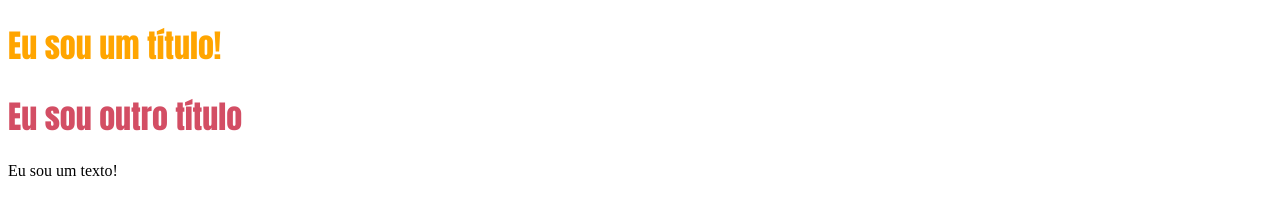
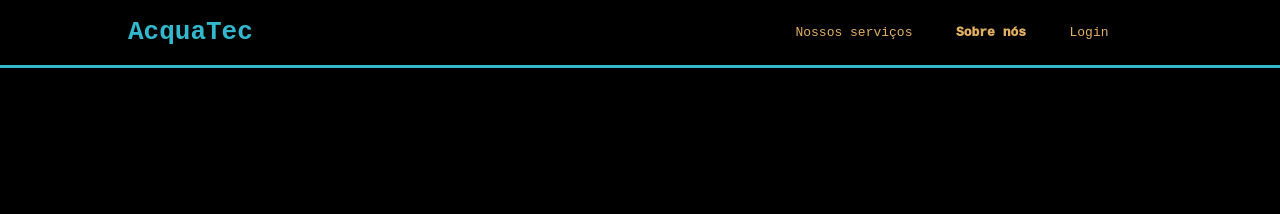
Before and after one commit to MariaEduardaRufino/Repositorio_PI, a plain HTML site: page index.html in a window 1280 px wide. Drawn offline with Linux system fonts and the light colour scheme.

Commit message:
criando header do meu primeiro site institucional

```diff
--- a/estilo.css
+++ b/estilo.css
@@ -1,10 +1,31 @@
-.classe1{
-    color: orange;
-    font-weight: 800;
-    font-family: Impact, Haettenschweiler, 'Arial Narrow Bold', sans-serif;
+.header{
+    color :#32b9cd;
+    border-bottom: 3px solid #32b9cd;
 }
-.classe2{
-    color: rgb(211, 78, 100);
-    font-weight: 800;
-    font-family: Impact, Haettenschweiler, 'Arial Narrow Bold', sans-serif;
+body {
+    margin:0;
+    background-color: black;
+    font-family: monospace;
 }
+
+.container {
+    width: 80%;
+    margin: auto;
+}
+.header .container{
+    display:flex;
+    justify-content: space-between;
+}
+.navbar {
+    display: flex;
+    list-style: none;
+    justify-content: space-evenly;
+    padding: 0;
+    width: 400px;
+    align-items: center;
+    color: #e3b062;
+}
+
+.agora{
+    font-weight: 1000;
+}
--- a/index.html
+++ b/index.html
@@ -5,15 +5,21 @@
     <meta charset="UTF-8">
     <meta http-equiv="X-UA-Compatible" content="IE=edge">
     <meta name="viewport" content="width=device-width, initial-scale=1.0">
-    <title>Projeto PI</title>
+    <title>Acquatec</title>
     <link rel="stylesheet" href="estilo.css">
 </head>
 
 <body>
-
-    <h1 class="classe1">Eu sou um título!</h1>
-    <h1 class="classe2">Eu sou outro título</h1>
-    <p> Eu sou um texto!</p>
+    <div class="header">
+        <div class="container">
+            <h1>AcquaTec</h1>
+            <ul class="navbar">
+                <li>Nossos serviços</li>
+                <li class="agora">Sobre nós</li>
+                <li>Login</li>
+            </ul>
+        </div>
+    </div>
 </body>
 
 </html>
```
